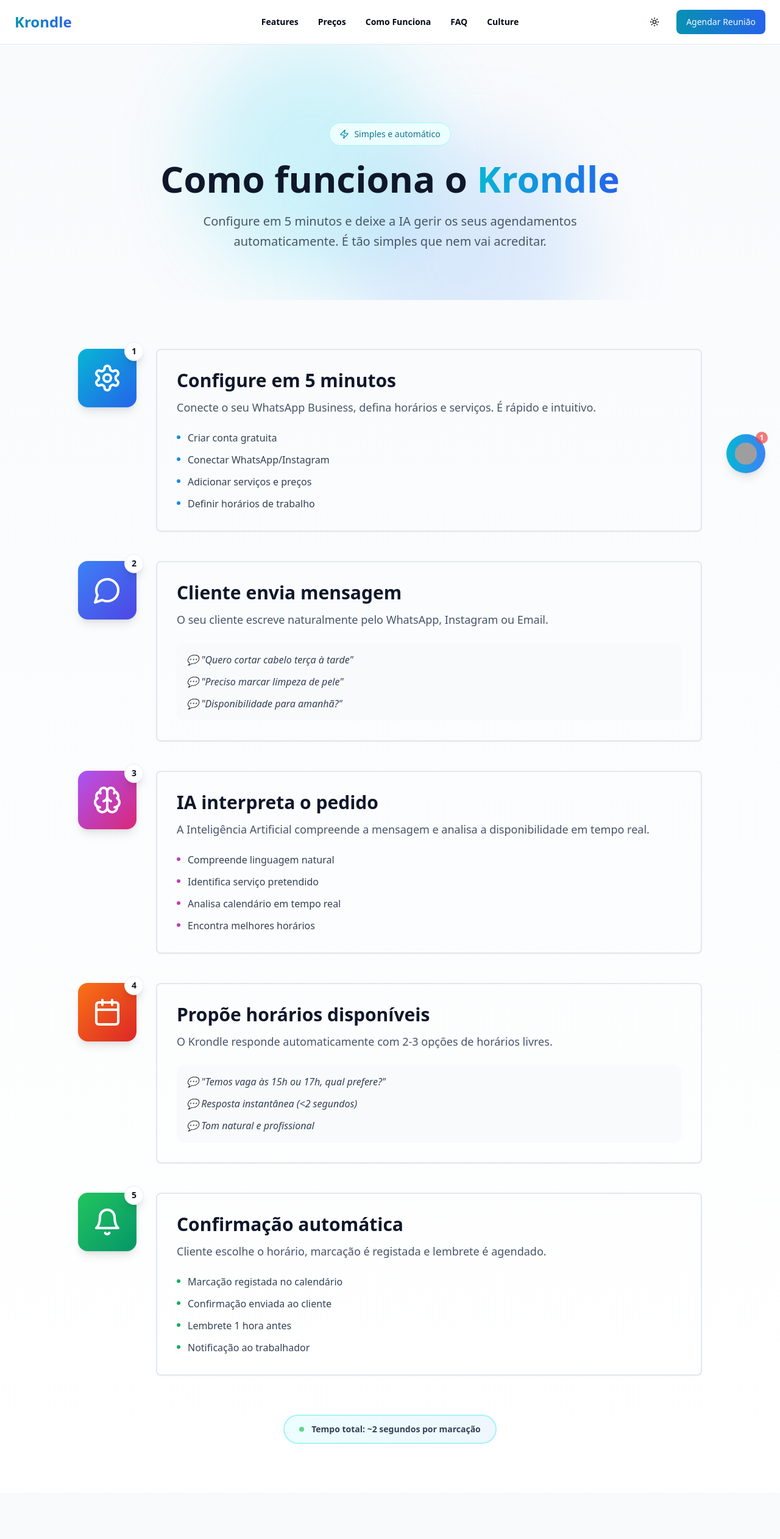
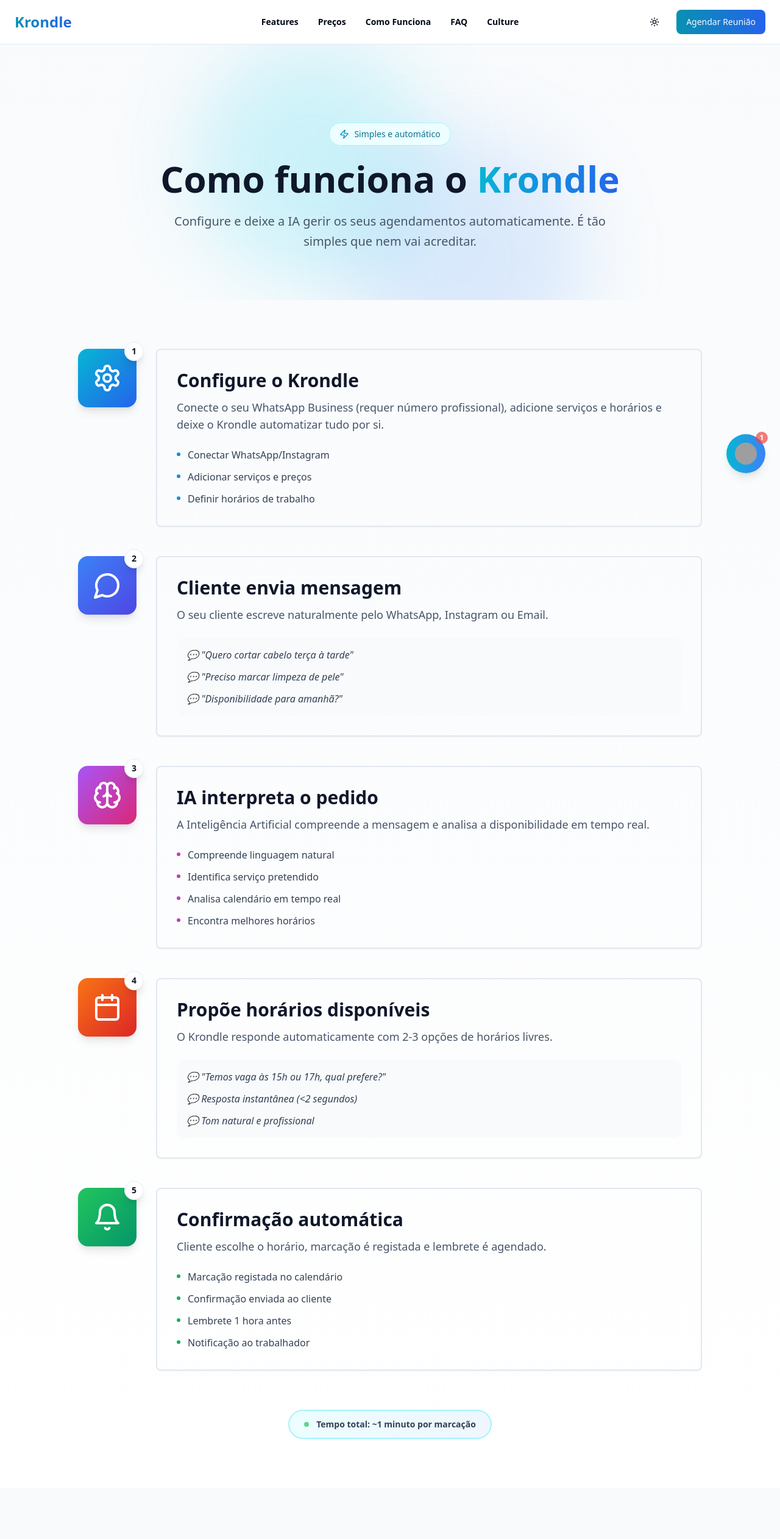
Before and after one commit to Krondle-AI/krondle-website, a React (Vite) app in the folder apps/marketing/: page /como-funciona in a window 1280 px wide. Shown: the top 2524 px of the page at 61% size. Built offline with nearby package versions, Linux system fonts and the light colour scheme; grey boxes are pictures that could not be loaded.

Commit message:
fix: HowItWorksSteps page

```diff
--- a/apps/marketing/src/components/how-it-works/HowItWorksDemo.tsx
+++ b/apps/marketing/src/components/how-it-works/HowItWorksDemo.tsx
@@ -155,7 +155,7 @@ export const HowItWorksDemo = () => {
                     <CheckCircle2 className="w-4 h-4" />
                     <span className="font-medium">Processado automaticamente</span>
                   </div>
-                  <span className="text-slate-500">2 segundos</span>
+                  <span className="text-slate-500">20 segundos</span>
                 </div>
               </motion.div>
             </Card>
@@ -182,32 +182,32 @@ export const HowItWorksDemo = () => {
                 {
                   step: "Receção",
                   description: "Mensagem recebida via WhatsApp API",
-                  time: "0.1s"
+                  time: "0.5s"
                 },
                 {
                   step: "Interpretação",
                   description: 'IA identificou: serviço="corte", dia="terça", período="tarde"',
-                  time: "0.3s"
+                  time: "5s"
                 },
                 {
                   step: "Consulta",
                   description: "Base de dados consultada para disponibilidade",
-                  time: "0.2s"
+                  time: "7s"
                 },
                 {
                   step: "Proposta",
                   description: "2 horários livres identificados e propostos",
-                  time: "0.1s"
+                  time: "3s"
                 },
                 {
                   step: "Confirmação",
                   description: "Marcação registada + lembretes agendados",
-                  time: "0.3s"
+                  time: "5s"
                 },
                 {
                   step: "Notificação",
                   description: "Trabalhador notificado da nova marcação",
-                  time: "0.1s"
+                  time: "3s"
                 }
               ].map((item, index) => (
                 <motion.div
@@ -242,7 +242,7 @@ export const HowItWorksDemo = () => {
                 <div className="flex items-center gap-3">
                   <CheckCircle2 className="w-6 h-6 text-green-600 flex-shrink-0" />
                   <div>
-                    <p className="font-semibold text-green-900">Tempo total: ~1 segundo</p>
+                    <p className="font-semibold text-green-900">Tempo total: ~25 segundos</p>
                     <p className="text-sm text-green-700">100% automático, 0% intervenção manual</p>
                   </div>
                 </div>
--- a/apps/marketing/src/components/how-it-works/HowItWorksHero.tsx
+++ b/apps/marketing/src/components/how-it-works/HowItWorksHero.tsx
@@ -37,7 +37,7 @@ export const HowItWorksHero = () => {
 
           {/* Description */}
           <p className="text-xl text-slate-600 leading-relaxed">
-            Configure em 5 minutos e deixe a IA gerir os seus agendamentos automaticamente.
+            Configure e deixe a IA gerir os seus agendamentos automaticamente.
             É tão simples que nem vai acreditar.
           </p>
         </motion.div>
--- a/apps/marketing/src/components/how-it-works/HowItWorksSteps.tsx
+++ b/apps/marketing/src/components/how-it-works/HowItWorksSteps.tsx
@@ -8,12 +8,11 @@ export const HowItWorksSteps = () => {
   const steps = [
     {
       number: 1,
-      title: "Configure em 5 minutos",
-      description: "Conecte o seu WhatsApp Business, defina horários e serviços. É rápido e intuitivo.",
+      title: "Configure o Krondle",
+      description: "Conecte o seu WhatsApp Business (requer número profissional), adicione serviços e horários e deixe o Krondle automatizar tudo por si.",
       icon: Settings,
       color: "from-cyan-500 to-blue-600",
       details: [
-        "Criar conta gratuita",
         "Conectar WhatsApp/Instagram",
         "Adicionar serviços e preços",
         "Definir horários de trabalho"
@@ -147,7 +146,7 @@ export const HowItWorksSteps = () => {
           <div className="inline-flex items-center gap-3 px-6 py-3 bg-gradient-to-r from-cyan-50 to-blue-50 border-2 border-cyan-200 rounded-full">
             <div className="w-2 h-2 rounded-full bg-green-500 animate-pulse" />
             <span className="text-sm font-semibold text-slate-700">
-              Tempo total: ~2 segundos por marcação
+              Tempo total: ~1 minuto por marcação
             </span>
           </div>
         </motion.div>
```
